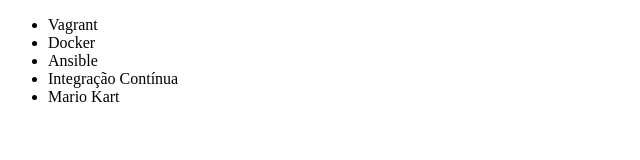
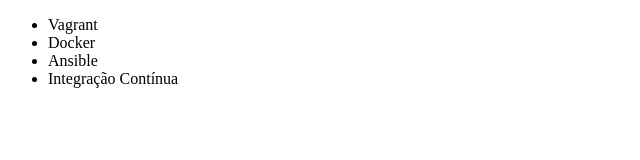
Before and after one commit to linoaugusto/front, a plain HTML site: page index.html in a window 1280 px wide. Shown: the full height of the page, 0-640 px from the left. Drawn offline with Linux system fonts and the light colour scheme.

Commit message:
Revert "Alterando o código"
This reverts commit 1ee2079176e8eceb533e914526dafbf4d3ed6f9f.

```diff
--- a/index.html
+++ b/index.html
@@ -11,7 +11,6 @@
 		<li>Docker</li>
 		<li>Ansible</li>
 		<li>Integração Contínua</li>
-		<li>Mario Kart</li>
 	</ul>
 </body>
 </html>
```
